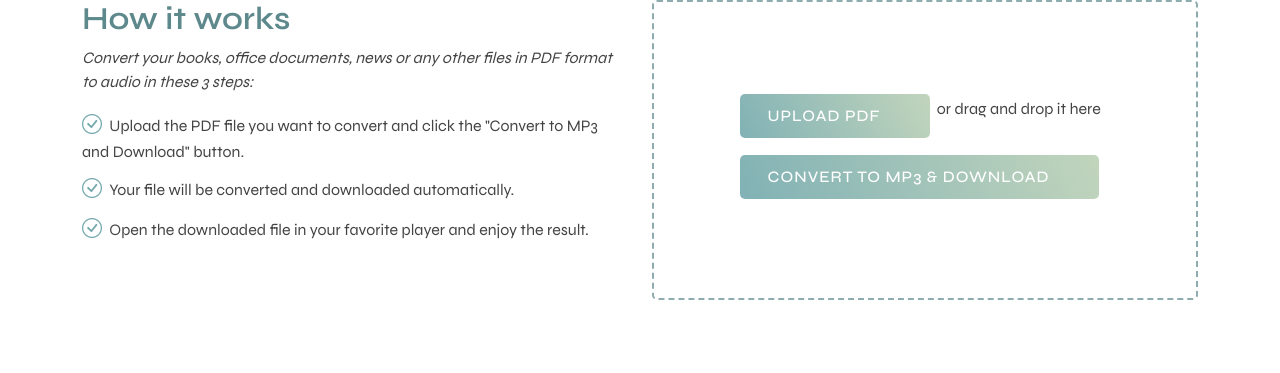
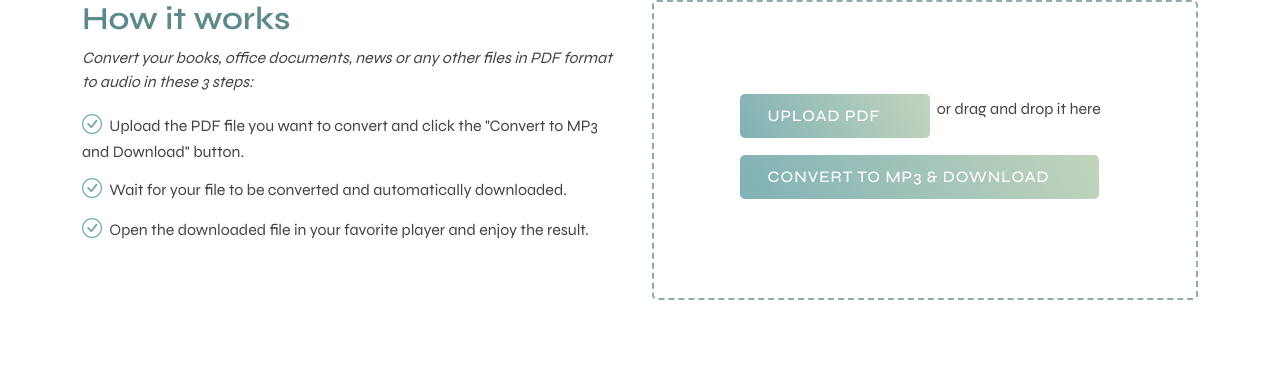
Before and after one commit to vojpr/Text_to_Speech_Web, a Flask app: page / in a window 1280 px wide. Shown: the part 920-1293 px from the top of the page. Run offline with Flask 2, Linux system fonts and the light colour scheme; some libraries are stand-ins or nearby versions.

Commit message:
Text change

```diff
--- a/templates/index.html
+++ b/templates/index.html
@@ -93,7 +93,7 @@
             </p>
             <ul>
               <li><i class="bi bi-check-circle"></i> Upload the PDF file you want to convert and click the "Convert to MP3 and Download" button.</li>
-              <li><i class="bi bi-check-circle"></i> Your file will be converted and downloaded automatically.</li>
+              <li><i class="bi bi-check-circle"></i> Wait for your file to be converted and automatically downloaded.</li>
               <li><i class="bi bi-check-circle"></i> Open the downloaded file in your favorite player and enjoy the result.</li>
             </ul>
           </div>
```
